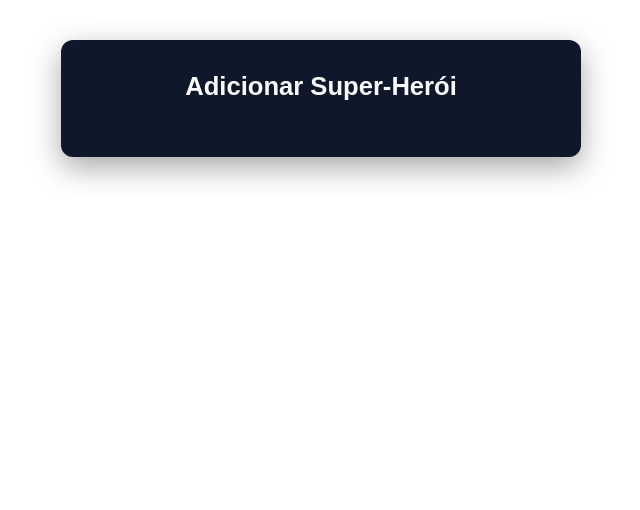
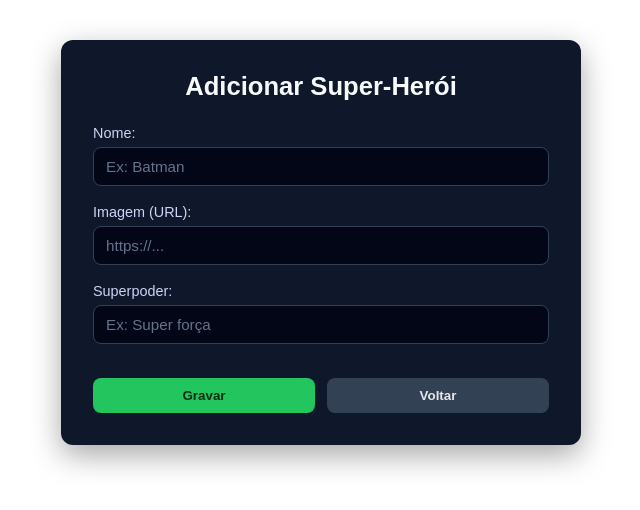
Before and after one commit to TiagoC-ipv/projeto-react, a Next.js app: page /dashboard/form in a window 1280 px wide. Shown: the top 510 px of the page, without its empty margins (319-959 px from the left). Built offline with nearby package versions, Linux system fonts and the light colour scheme; no server answers.

Commit message:
Add hero form fields and edit/add logic

```diff
--- a/src/app/dashboard/form/HeroFormPage.tsx
+++ b/src/app/dashboard/form/HeroFormPage.tsx
@@ -25,6 +25,7 @@ export default function HeroFormPage() {
     superpower: "",
   });
 
+  // Carregar dados em modo edição
   useEffect(() => {
     if (!idParam) return;
 
@@ -50,12 +51,14 @@ export default function HeroFormPage() {
 
   const onSubmit = (e: React.FormEvent) => {
     e.preventDefault();
+
     handleFormSubmit({
       id: hero.id,
-      name: hero.name,
-      image: hero.image,
-      superpower: hero.superpower,
+      name: hero.name.trim(),
+      image: hero.image.trim(),
+      superpower: hero.superpower.trim(),
     });
+
     router.push("/dashboard");
   };
 
@@ -64,7 +67,57 @@ export default function HeroFormPage() {
       <h1>{isEditMode ? "Editar Super-Herói" : "Adicionar Super-Herói"}</h1>
 
       <form onSubmit={onSubmit}>
-        {/* ... resto igual ... */}
+        <div>
+          <label>
+            Nome:
+            <input
+              type="text"
+              name="name"
+              value={hero.name}
+              onChange={handleChange}
+              required
+              placeholder="Ex: Batman"
+            />
+          </label>
+        </div>
+
+        <div>
+          <label>
+            Imagem (URL):
+            <input
+              type="text"
+              name="image"
+              value={hero.image}
+              onChange={handleChange}
+              required
+              placeholder="https://..."
+            />
+          </label>
+        </div>
+
+        <div className="full">
+          <label>
+            Superpoder:
+            <input
+              type="text"
+              name="superpower"
+              value={hero.superpower}
+              onChange={handleChange}
+              placeholder="Ex: Super força"
+            />
+          </label>
+        </div>
+
+        <div className="actions">
+          <button type="submit">Gravar</button>
+          <button
+            type="button"
+            onClick={() => router.push("/dashboard")}
+            className="btn-back"
+          >
+            Voltar
+          </button>
+        </div>
       </form>
     </main>
   );
```
